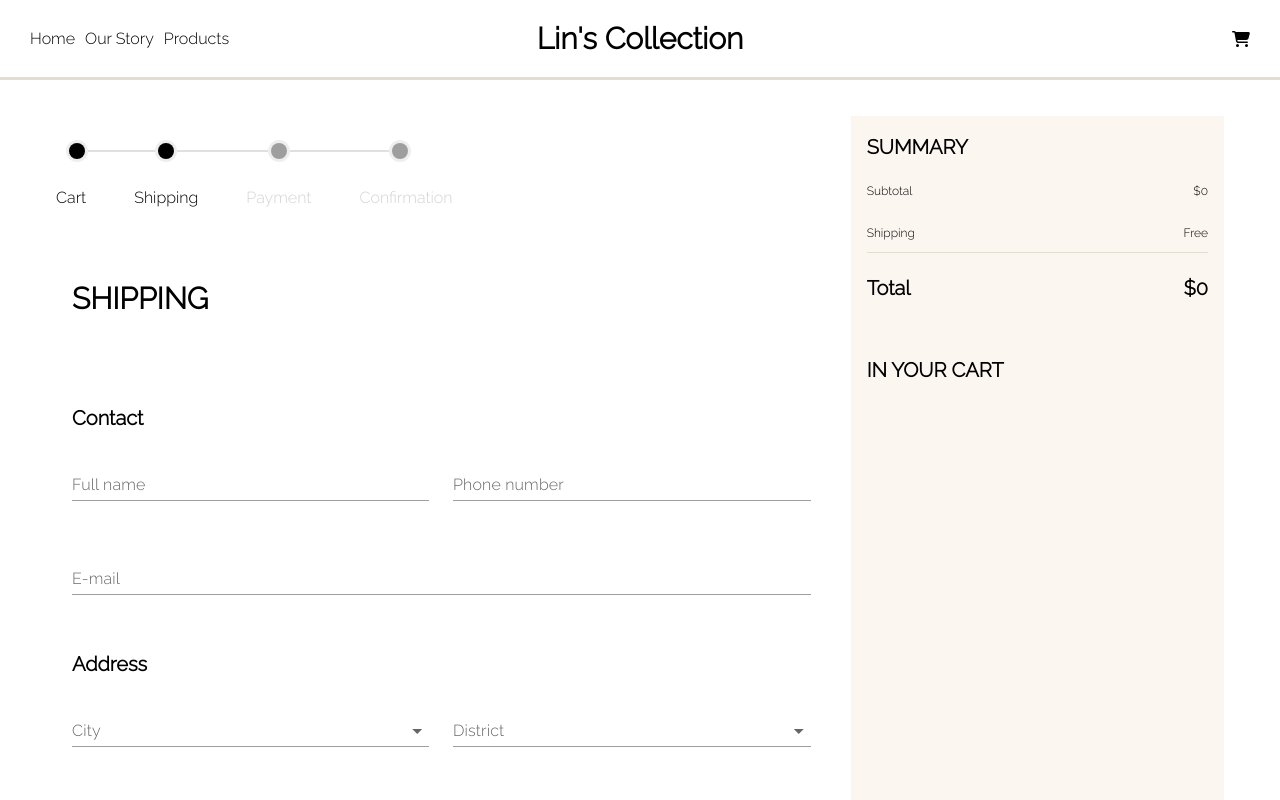
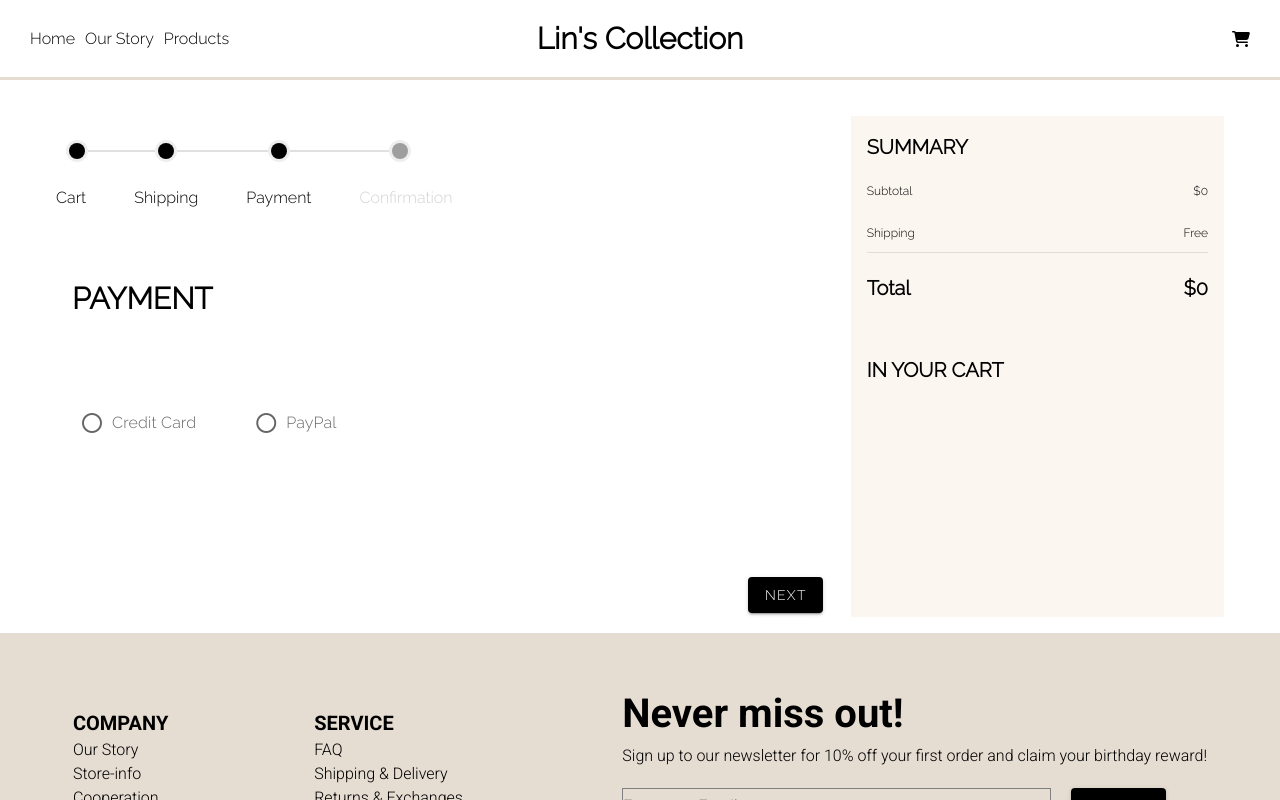
Before and after one commit to chrischlin/ecommerce-website, a Vue app: page /payment in a window 1280 px wide. Shown: the top 800 px of the page. Built offline with nearby package versions, Linux system fonts and the light colour scheme.

Commit message:
feat: add credit card in PaymentInfo

```diff
--- a/src/components/Payment/PaymentInfo.vue
+++ b/src/components/Payment/PaymentInfo.vue
@@ -1,7 +1,181 @@
 <template>
-    PaymentInfo
+    <div class="progress">
+        <v-timeline direction="horizontal" side="end" truncate-line="both">
+            <v-timeline-item size="x-small">
+                <div class="text-h7">Cart</div>
+            </v-timeline-item>
+
+            <v-timeline-item size="x-small">
+                <div class="text-h7">Shipping</div>
+            </v-timeline-item>
+
+            <v-timeline-item size="x-small">
+                <div class="text-h7">Payment</div>
+            </v-timeline-item>
+
+            <v-timeline-item size="x-small" dot-color="grey">
+                <div class="text-h7 text-color-grey">Confirmation</div>
+            </v-timeline-item>
+        </v-timeline>
+    </div>
+    <v-container>
+        <v-row>
+            <v-col class="title">PAYMENT</v-col>
+        </v-row>
+    </v-container>
+    <v-container>
+        <v-radio-group v-model="selectedPaymentMethod" inline>
+            <v-radio class="radio" label="Credit Card" value="Credit Card"></v-radio>
+            <v-radio class="radio" label="PayPal" value="PayPal"></v-radio>
+        </v-radio-group>
+    </v-container>
+    <v-form @submit.prevent class="credit-card" v-if="selectedPaymentMethod === 'Credit Card'">
+        <v-container>
+            <v-row>
+                <v-col>
+                    <v-text-field v-model="name" :rules="nameRules" label="Name" variant="underlined"></v-text-field>
+                </v-col>
+            </v-row>
+            <v-row>
+                <v-col>
+                    <v-text-field v-model="formattedCardNumber" :rules="cardRules" label="Card number" variant="underlined"
+                        @input="formatCardNumber" @keypress="allowOnlyNumbers">
+                    </v-text-field>
+                </v-col>
+            </v-row>
+            <v-row>
+                <v-col>
+                    <v-text-field v-model="expiration" :rules="expirationRules" label="Expiration (mm/yy)"
+                        variant="underlined" @input="formatExpiration" @keypress="allowOnlyNumbers"></v-text-field>
+                </v-col>
+                <v-col>
+                    <v-text-field v-model="securityCode" :rules="securityCodeRules" label="Security code"
+                        variant="underlined" @input="formatSecurityCode" @keypress="allowOnlyNumbers"></v-text-field>
+                </v-col>
+            </v-row>
+            <v-row></v-row>
+        </v-container>
+    </v-form>
+    <v-container>
+        <v-row justify="end" class="next-button">
+            <v-btn color="black">Next</v-btn>
+        </v-row>
+    </v-container>
 </template>
 
 <script>
+export default {
+    data: () => ({
+        name: '',
+        nameRules: [
+            value => {
+                if (value) return true;
+                return 'Name is required';
+            },
+        ],
+        cardNumber: '',
+        formattedCardNumber: '',
+        cardRules: [
+            (value) => {
+                if (value) return true;
+                return 'Card number is required.';
+            },
+        ],
+        expiration: '',
+        expirationRules: [
+            (value) => {
+                if (value) {
+                    if (value) return true;
+                    return 'Enter a valid mm/yy format (e.g., 12/23).';
+                }
+                return 'Expiration is required.';
+            },
+        ],
+        securityCode: '',
+        securityCodeRules: [
+            value => {
+                if (value) {
+                    if (/^\d+$/.test(value)) return true;
+                    return 'Security code must contain only numbers.';
+                }
+                return 'Security code is required.';
+            },
+        ],
+        selectedPaymentMethod: ['Credit Card', 'PayPal'],
+    }),
+    methods: {
+        formatCardNumber() {
+            // Remove any non-numeric characters (non-digits)
+            this.formattedCardNumber = this.formattedCardNumber.replace(/\D/g, '');
+
+            // Limit the card number to exactly 16 digits
+            if (this.formattedCardNumber.length > 16) {
+                this.formattedCardNumber = this.formattedCardNumber.slice(0, 16);
+            }
+
+            // Format the card number with spaces every 4 digits
+            const formatted = this.formattedCardNumber.match(/.{1,4}/g);
+            if (formatted) {
+                this.formattedCardNumber = formatted.join(' ');
+            }
+        },
+        allowOnlyNumbers(event) {
+            // Prevent non-numeric characters from being input
+            const charCode = event.charCode;
+            if (charCode < 48 || charCode > 57) {
+                event.preventDefault();
+            }
+        },
+        formatExpiration() {
+            // Remove any non-numeric characters (non-digits)
+            this.expiration = this.expiration.replace(/\D/g, '');
+
+            // Limit the input to exactly 4 digits
+            if (this.expiration.length > 4) {
+                this.expiration = this.expiration.slice(0, 4);
+            }
+
+            // Format the input as mm/yy (add a slash between month and year)
+            if (this.expiration.length > 2) {
+                this.expiration = this.expiration.slice(0, 2) + '/' + this.expiration.slice(2);
+            }
+        },
+        formatSecurityCode() {
+            this.securityCode = this.securityCode.replace(/\D/g, '');
+
+            // Limit the input to exactly 4 digits
+            if (this.securityCode.length > 4) {
+                this.securityCode = this.securityCode.slice(0, 4);
+            }
+        }
+    },
+
+}
+
 
 </script>
+
+<style scoped>
+.progress {
+    margin-bottom: 50px;
+    width: 50%;
+}
+
+.text-color-grey {
+    color: lightgrey;
+}
+
+.title {
+    font-size: 30px;
+    font-weight: bold;
+    margin-bottom: 50px;
+}
+
+.radio {
+    margin-right: 50px;
+}
+
+.next-button {
+    margin-top: 80px;
+}
+</style>
--- a/src/views/Payment.vue
+++ b/src/views/Payment.vue
@@ -1,10 +1,10 @@
 <template>
     <v-container class="page">
         <v-row>
-            <v-col cols="8" class="info">
-                <Shipping />
+            <v-col cols="8">
+                <PaymentInfo />
             </v-col>
-            <v-col cols="4" class="summary">
+            <v-col cols="4">
                 <Summary />
             </v-col>
         </v-row>
@@ -12,12 +12,13 @@
 </template>
 
 <script>
-import Shipping from "../components/Payment/Shipping.vue"
-import Summary from "../components/Payment/Summary.vue"
+import Shipping from "../components/Payment/Shipping.vue";
+import PaymentInfo from "../components/Payment/PaymentInfo.vue";
+import Summary from "../components/Payment/Summary.vue";
 
 
 export default {
-    components: { Shipping, Summary },
+    components: { Shipping, PaymentInfo, Summary },
 }
 
 </script>
@@ -26,8 +27,4 @@ export default {
 .page {
     margin-top: 100px;
 }
-
-.info {}
-
-.summary {}
 </style>
```
